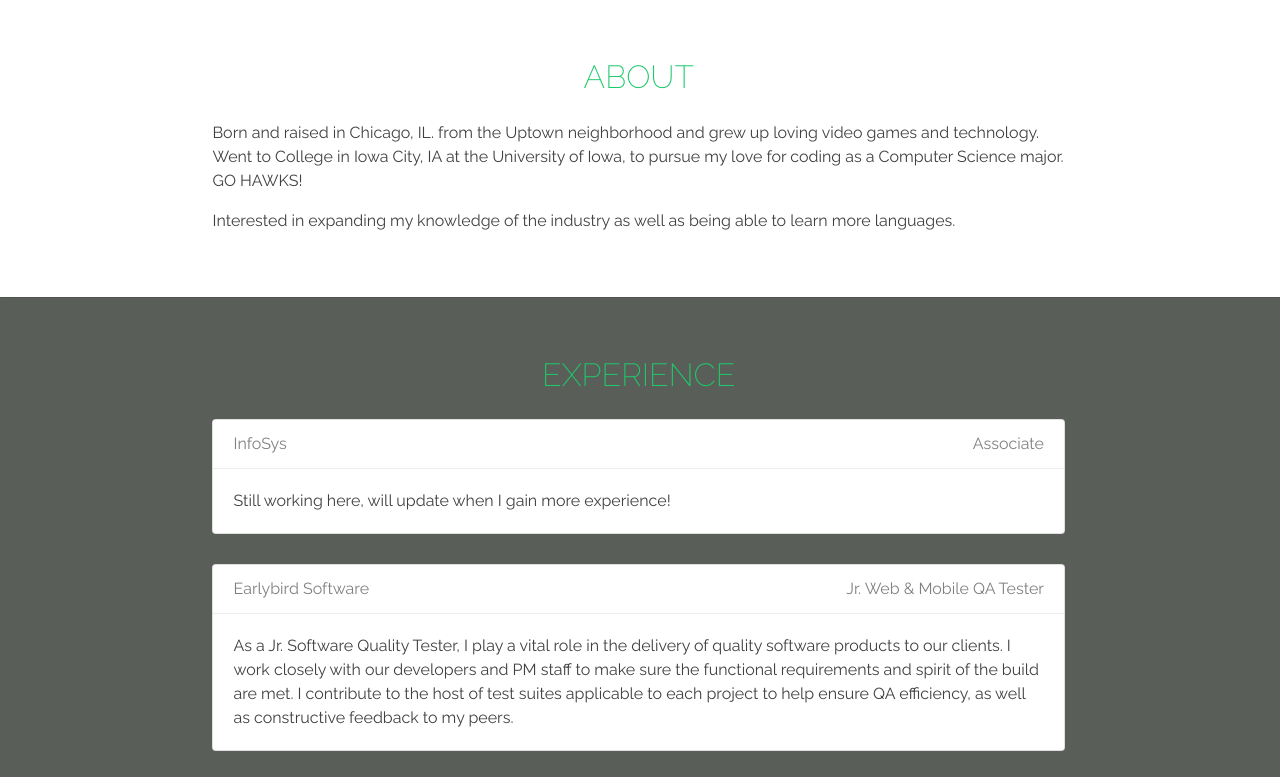
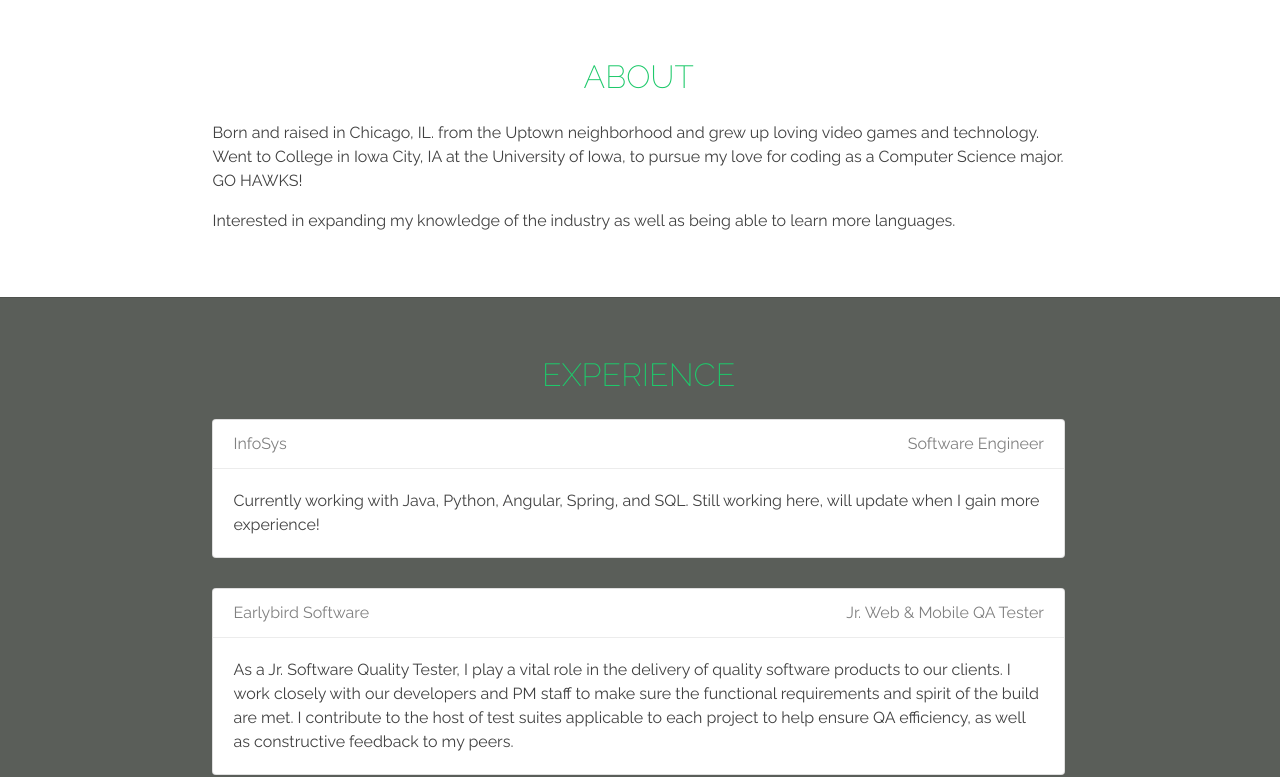
Before and after one commit to youwin1234/youwin1234.github.io, a PHP site: page / in a window 1280 px wide. Shown: the part 801-1578 px from the top of the page. Run offline with PHP 8.4, Linux system fonts and the light colour scheme.

Commit message:
Moved to php
moved to php and updated text.

```diff
--- a/index.html
+++ b/index.php
@@ -84,10 +84,10 @@
           <div class="content-body">
             <div class="card">
               <div class="card-header">
-                <h4>InfoSys <span class="job-title">Associate</span></h4>
+                <h4>InfoSys <span class="job-title">Software Engineer</span></h4>
               </div>
               <div class="card-content">
-                <p>Still working here, will update when I gain more experience!</p>
+                <p>Currently working with Java, Python, Angular, Spring, and SQL. Still working here, will update when I gain more experience!</p>
               </div>
             </div>
 
```
